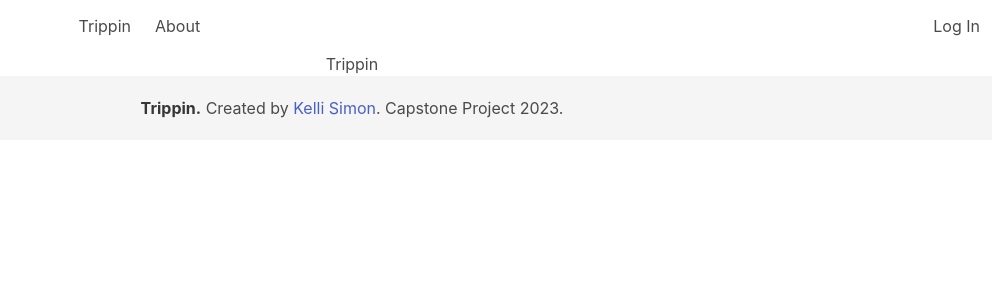
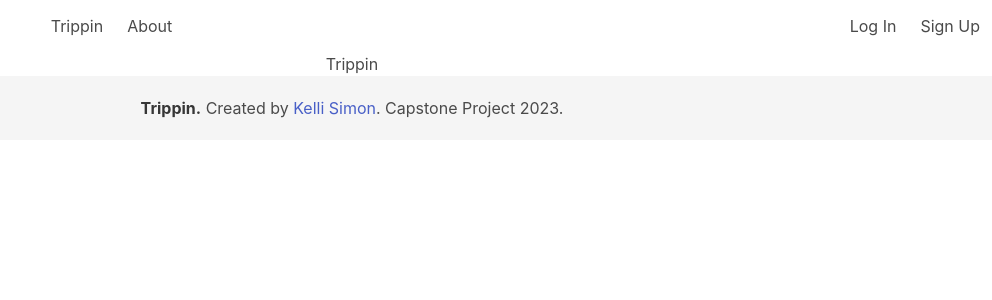
Before and after one commit to kellims/Capstone-Project-Trippin, a Django app: page / in a window 1280 px wide. Shown: the top 300 px of the page, without its empty margins (288-1280 px from the left). Run offline with Django 4.2, Linux system fonts and the light colour scheme.

Commit message:
new nav link added

```diff
--- a/main_app/templates/base.html
+++ b/main_app/templates/base.html
@@ -27,11 +27,13 @@
             {% if user.is_authenticated %}
                     <div class="navbar-menu navbar-end">
                         <span class="navbar-item">Welcome: {{user.username}}</span>
+                        <a class="navbar-item" href="/trips">My Trips</a>
                         <a class="navbar-item" href="{% url 'logout' %}">Logout</a>
                     </div>
                 {% else %}
                     <div class="navbar-menu navbar-end">
                         <a class="navbar-item" href="{% url 'login' %}">Log In</a>
+                        <a class="navbar-item" href="{% url 'signup' %}">Sign Up</a>
                     </div>
                 {% endif %}
 
```
